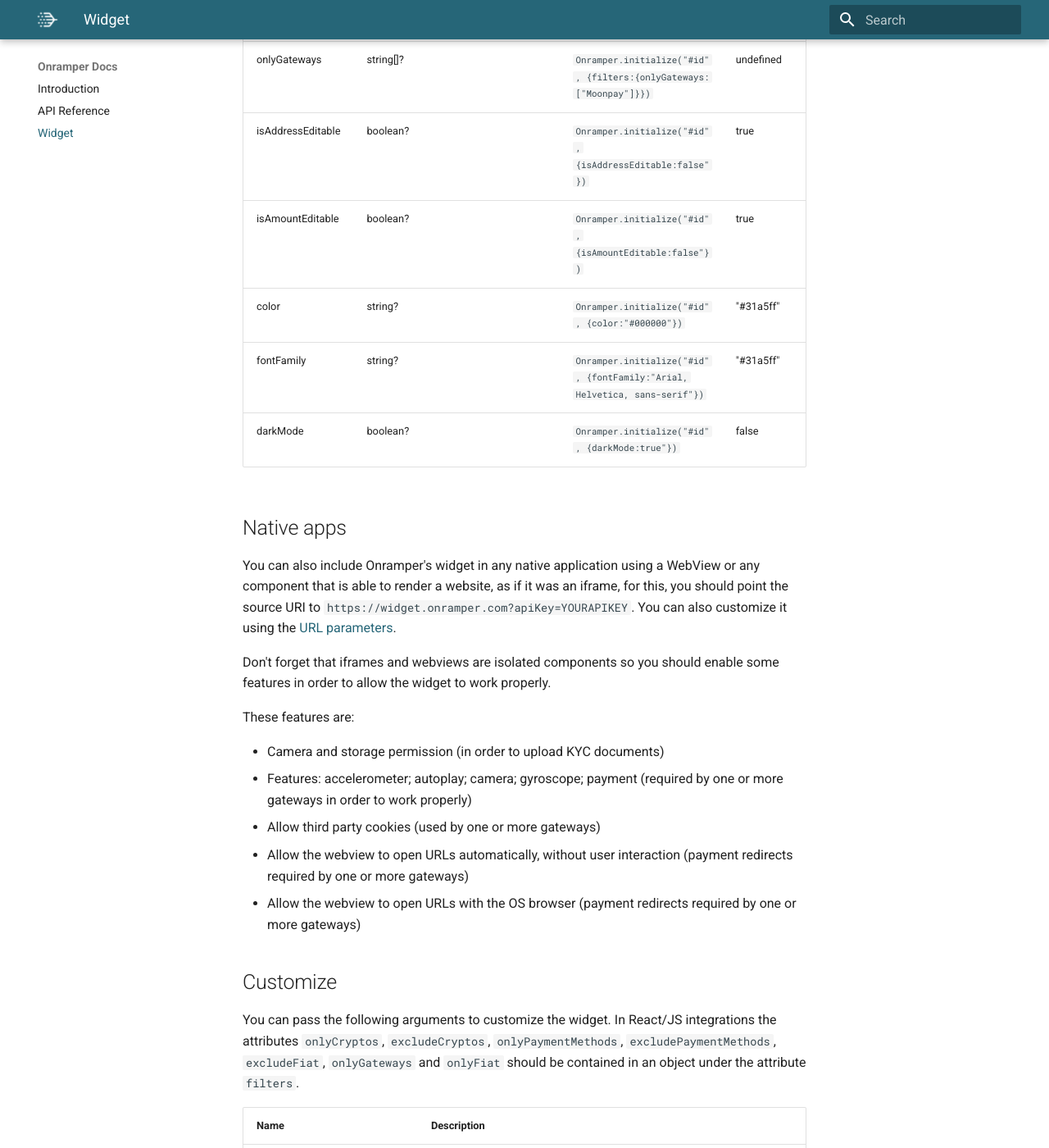
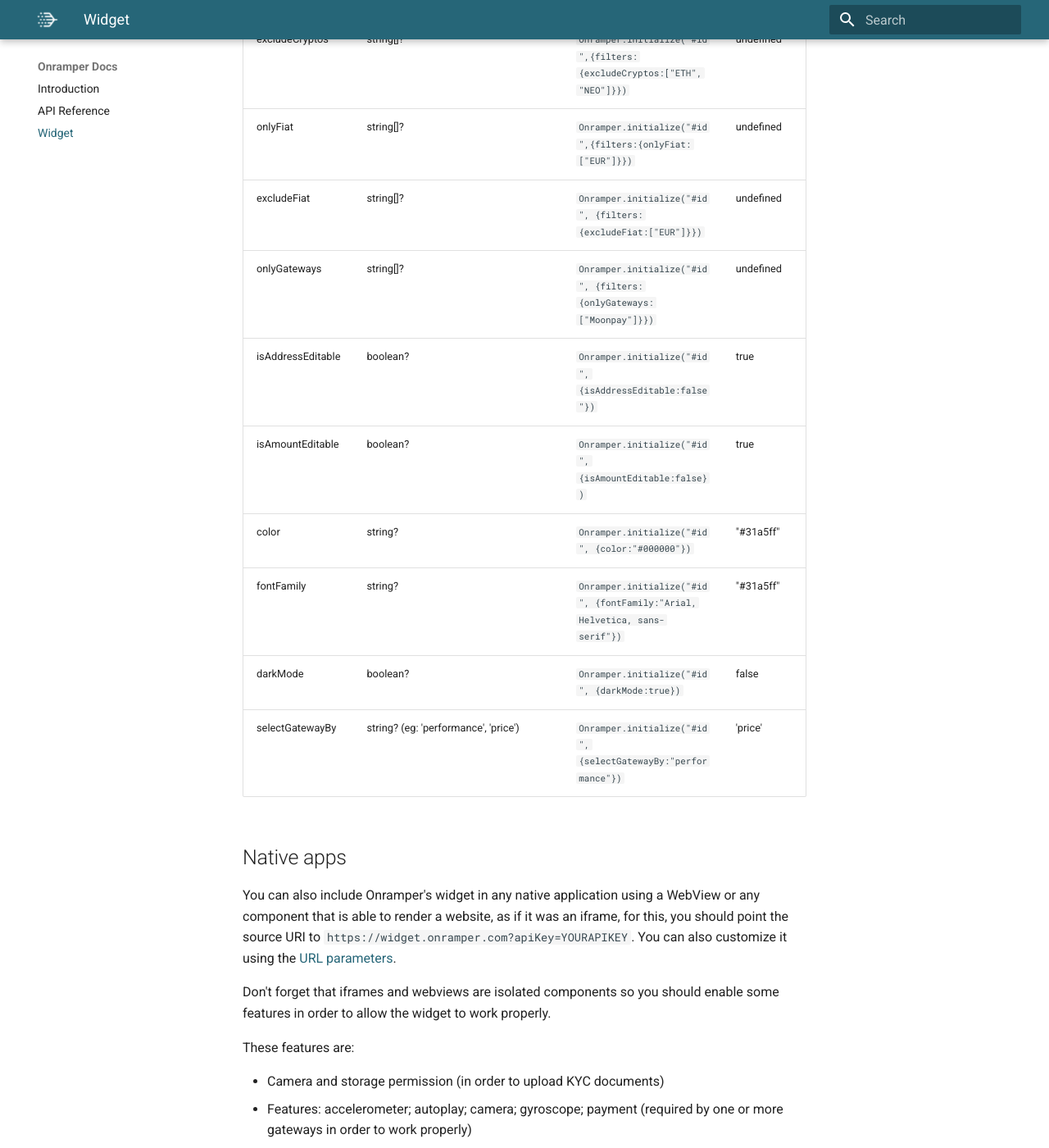
Before and after one commit to onramper/docs, an MkDocs documentation site: the page built from docs/widget.md, in a window 1280 px wide and 1400 px high, scrolled down 8959 px. Shown: the whole window at 82% size. Built offline with MkDocs 1.6.1 and Material for MkDocs 9.7.7, drawn with Linux system fonts in a browser that asks for light colours; some of the changed text lies outside the part shown.

Commit message:
selectGatewayBy - added to docs

```diff
--- a/docs/widget.md
+++ b/docs/widget.md
@@ -108,6 +108,7 @@ You can pass some arguments as query parameters to the URL to customize the widg
 | country           | ISO 3166 alpha-2 code (eg: 'us', 'gb', 'es')                             | `?country=es`                                                                                                                                                                                                             | Dynamic by client IP |
 | language          | ISO 639-1 language code (eg: 'en', 'ja', 'ko')                           | `?language=en`                                                                                                                                                                                                            | en                   |
 | darkMode          | Boolean value                                                            | `?darkMode=true`                                                                                                                                                                                                          | false                |
+| selectGatewayBy   | string? (eg: 'performance', 'price')                                                      | `?selectGatewayBy=performance`                                                                                                                                                                                                          | 'price'                |
 
 ## React component
 
@@ -197,6 +198,7 @@ While importing the widget as a React component, you can customize it using the
 | color             | string?                                                                                                                                                           | `"#000000"`                                                                                                                                                                                                         | "#31a5ff"            |
 | fontFamily        | string?                                                                                                                                                           | `Arial, Helvetica, sans-serif`                                                                                                                                                                                      | 'Roboto', sans-serif |
 | darkMode          | boolean?                                                                                                                                                          | `true`                                                                                                                                                                                                              | false                |
+| selectGatewayBy   | string? (eg: 'performance', 'price')                                                      | `?selectGatewayBy=performance`                                                                                                                                                                                                          | 'price'                |
 
 ## Javascript
 
@@ -292,10 +294,11 @@ Onramper.initialize("#onramper-widget");
 | excludeFiat       | string[]?                                                                                                                                                         | `Onramper.initialize("#id", {filters:{excludeFiat:["EUR"]}})`                                                                                                                                                                                             | undefined     |
 | onlyGateways      | string[]?                                                                                                                                                         | `Onramper.initialize("#id", {filters:{onlyGateways:["Moonpay"]}})`                                                                                                                                                                                        | undefined     |
 | isAddressEditable | boolean?                                                                                                                                                          | `Onramper.initialize("#id", {isAddressEditable:false"})`                                                                                                                                                                                                  | true          |
-| isAmountEditable  | boolean?                                                                                                                                                          | `Onramper.initialize("#id", {isAmountEditable:false"})`                                                                                                                                                                                                   | true          |
-| color             | string?                                                                                                                                                           | `Onramper.initialize("#id", {color:"#000000"})`                                                                                                                                                                                                           | "#31a5ff"     |
+| isAmountEditable  | boolean?                                                                                                                                                          | `Onramper.initialize("#id", {isAmountEditable:false})`                                                                                                                                                                                                   | true          |
+| color             | string?                                                                                                                                                           | `Onramper.initialize("#id", {color:"#000000"})`                                                                                                                                                                                                           | "#31a5ff"     |{isAmountEditable:false})
 | fontFamily        | string?                                                                                                                                                           | `Onramper.initialize("#id", {fontFamily:"Arial, Helvetica, sans-serif"})`                                                                                                                                                                                 | "#31a5ff"     |
-| darkMode          | boolean?                                                                                                                                                          | `Onramper.initialize("#id", {darkMode:true"})`                                                                                                                                                                                                            | false         |
+| darkMode          | boolean?                                                                                                                                                          | `Onramper.initialize("#id", {darkMode:true})`                                                                                                                                                                                                            | false         |
+| selectGatewayBy   | string? (eg: 'performance', 'price')      | `Onramper.initialize("#id", {selectGatewayBy:"performance"})`                                                                                                                                                                                                          | 'price'                |
 
 ## Native apps
 
@@ -341,6 +344,7 @@ You can pass the following arguments to customize the widget. In React/JS integr
 | isAmountEditable            | Allow the user to edit the amount (in fiat) which will be purchased. Setting this to false in conjunction with the defaultAmount parameter will only allow a user to purchase the amount specified.    |
 | recommendedCryptoCurrencies | Comma-separated list of crypto codes. The list specifies a group of items that should be shown first in the list of cryptocurrencies to choose                                                         |
 | darkMode                    | Apply dark mode to the widget                                                                                                                                                                          |
+| selectGatewayBy             | Choose the strategy by which a gateway is auto-selected (by price - the best exchange rate - or by performance - the gateway which has the most chance to complete a transaction given the selected country, crypto, and fiat currency)                                                                                                                                                                        |
 
 #### Payment method IDs
 
```
